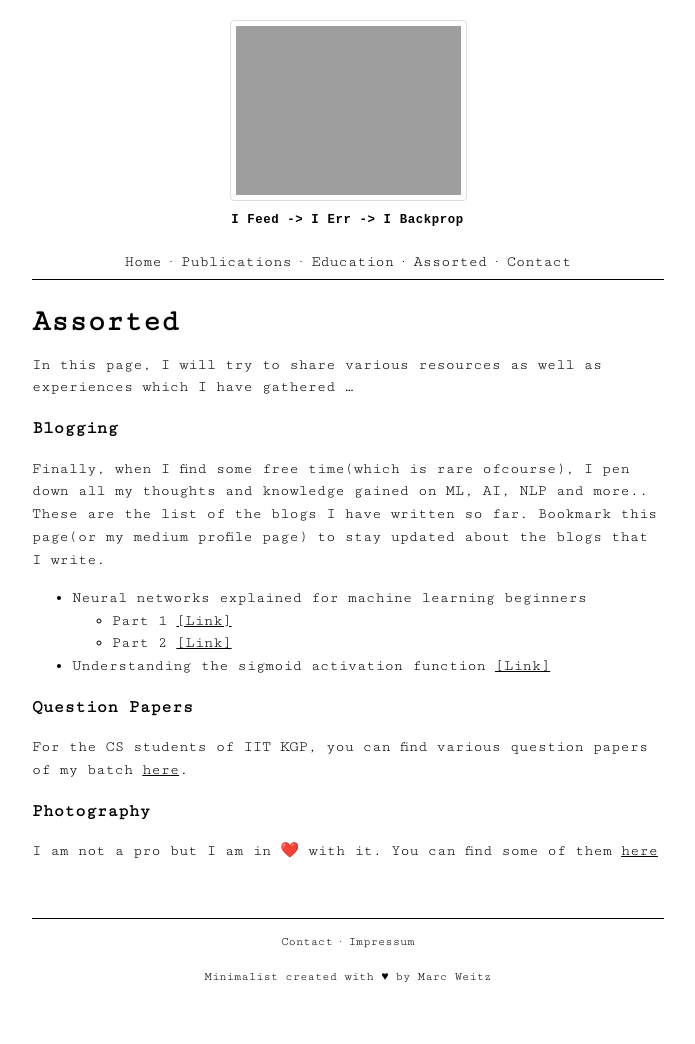
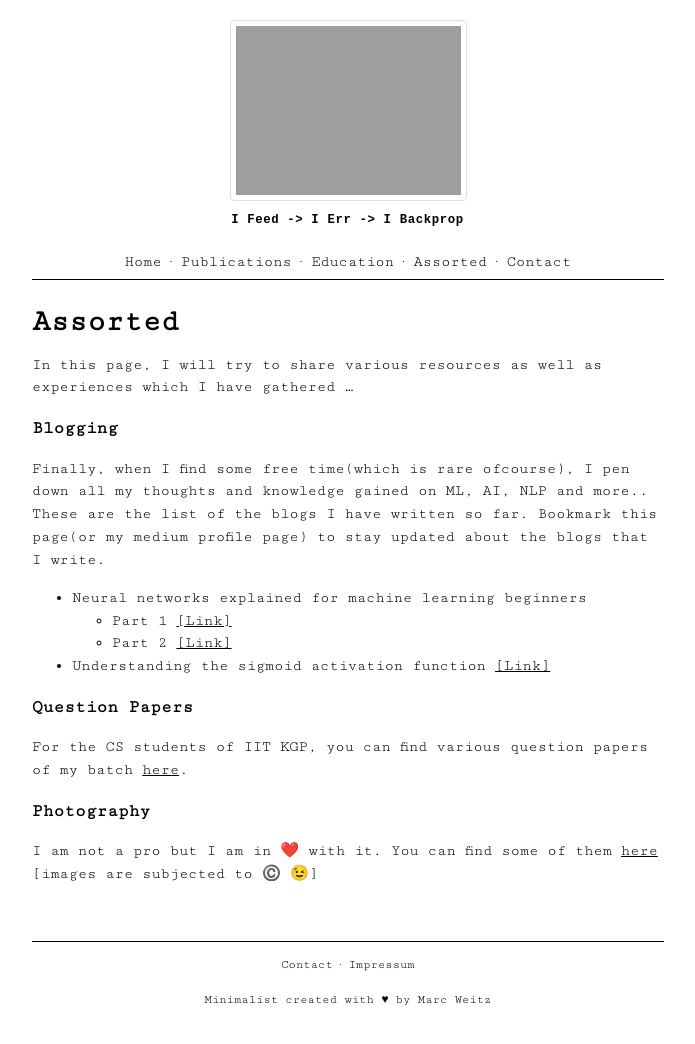
Before and after one commit to bhanu77prakash/bhanu77prakash.github.io, a Jekyll site: the page built from assorted.md, in a window 1280 px wide. Shown: the whole page, without its empty margins (292-987 px from the left). Built offline with Jekyll 4.4.1, drawn with Linux system fonts in a browser that asks for light colours; before the commit the page ends 1021 px from its top, so only the background shows below that.

Commit message:
updated site

```diff
--- a/assorted.md
+++ b/assorted.md
@@ -14,4 +14,4 @@ Finally, when I find some free time(which is rare ofcourse), I pen down all my t
 For the CS students of IIT KGP, you can find various question papers of my batch [here](https://drive.google.com/open?id=119-uZHP9iX56l1MbTCnPceoVJtizJFDK).
 
 ### Photography
-I am not a pro but I am in ❤️ with it. You can find some of them [here](/gallery/)
+I am not a pro but I am in ❤️ with it. You can find some of them [here](/gallery/) \[images are subjected to ©️ 😉\]
```
Also changed, not shown: 5 other files.
